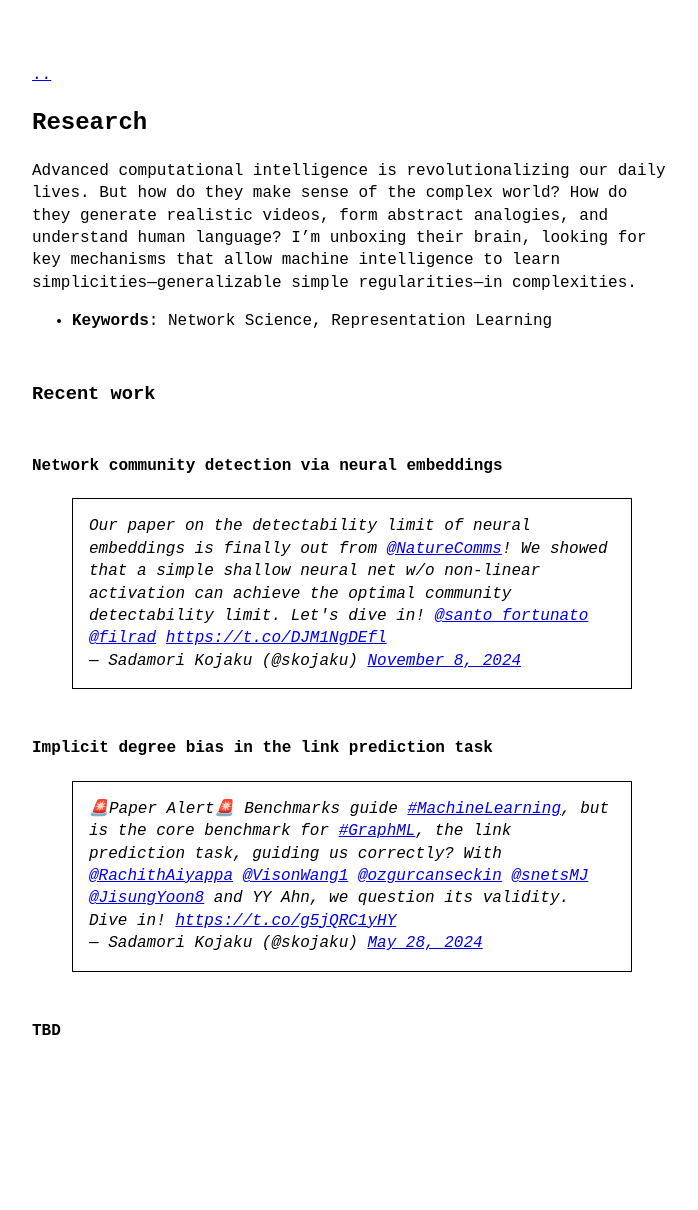
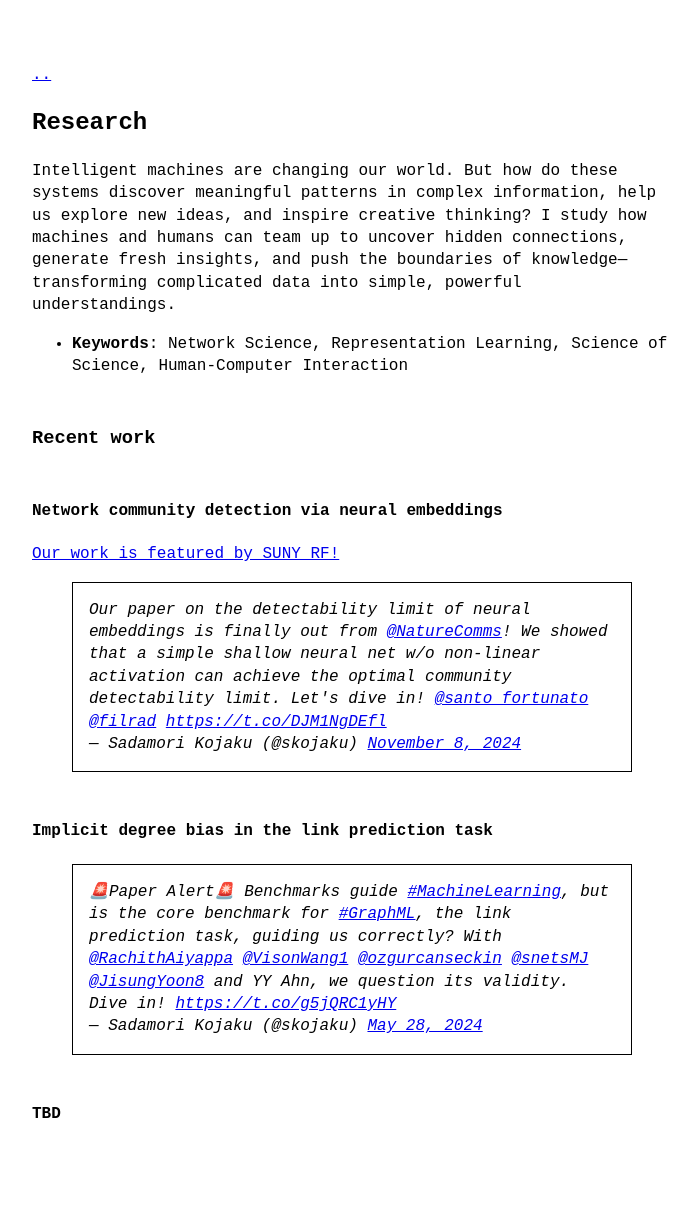
Before and after one commit to skojaku/skojaku.github.io, a Jekyll site: the page built from research.md, in a window 1280 px wide. Shown: the whole page, without its empty margins (288-986 px from the left). Built offline with Jekyll 4.4.1, drawn with Linux system fonts in a browser that asks for light colours; comment, search, counter and statistics services are not loaded; before the commit the page ends 1127 px from its top, so only the background shows below that.

Commit message:
add research

```diff
--- a/research.md
+++ b/research.md
@@ -4,16 +4,15 @@ title: "Research"
 category: research
 ---
 
-Advanced computational intelligence is revolutionalizing our daily lives.
-But how do they make sense of the complex world?
-How do they generate realistic videos, form abstract analogies, and understand human language?
-I'm unboxing their brain, looking for key mechanisms that allow machine intelligence to learn simplicities---generalizable simple regularities---in complexities.
+Intelligent machines are changing our world. But how do these systems discover meaningful patterns in complex information, help us explore new ideas, and inspire creative thinking? I study how machines and humans can team up to uncover hidden connections, generate fresh insights, and push the boundaries of knowledge—transforming complicated data into simple, powerful understandings.
 
-- **Keywords**: Network Science, Representation Learning
+- **Keywords**: Network Science, Representation Learning, Science of Science, Human-Computer Interaction
 
 ### Recent work
 
 #### Network community detection via neural embeddings
+
+[Our work is featured by SUNY RF!](https://www.rfsuny.org/rf-news/bu-new-research/bu-new-research.html)
 
 <blockquote class="twitter-tweet"><p lang="en" dir="ltr">Our paper on the detectability limit of neural embeddings is finally out from <a href="https://twitter.com/NatureComms?ref_src=twsrc%5Etfw">@NatureComms</a>! We showed that a simple shallow neural net w/o non-linear activation can achieve the optimal community detectability limit. Let&#39;s dive in! <a href="https://twitter.com/santo_fortunato?ref_src=twsrc%5Etfw">@santo_fortunato</a> <a href="https://twitter.com/filrad?ref_src=twsrc%5Etfw">@filrad</a> <a href="https://t.co/DJM1NgDEfl">https://t.co/DJM1NgDEfl</a></p>&mdash; Sadamori Kojaku (@skojaku) <a href="https://twitter.com/skojaku/status/1854941022318465354?ref_src=twsrc%5Etfw">November 8, 2024</a></blockquote> <script async src="https://platform.twitter.com/widgets.js" charset="utf-8"></script>
 
```
